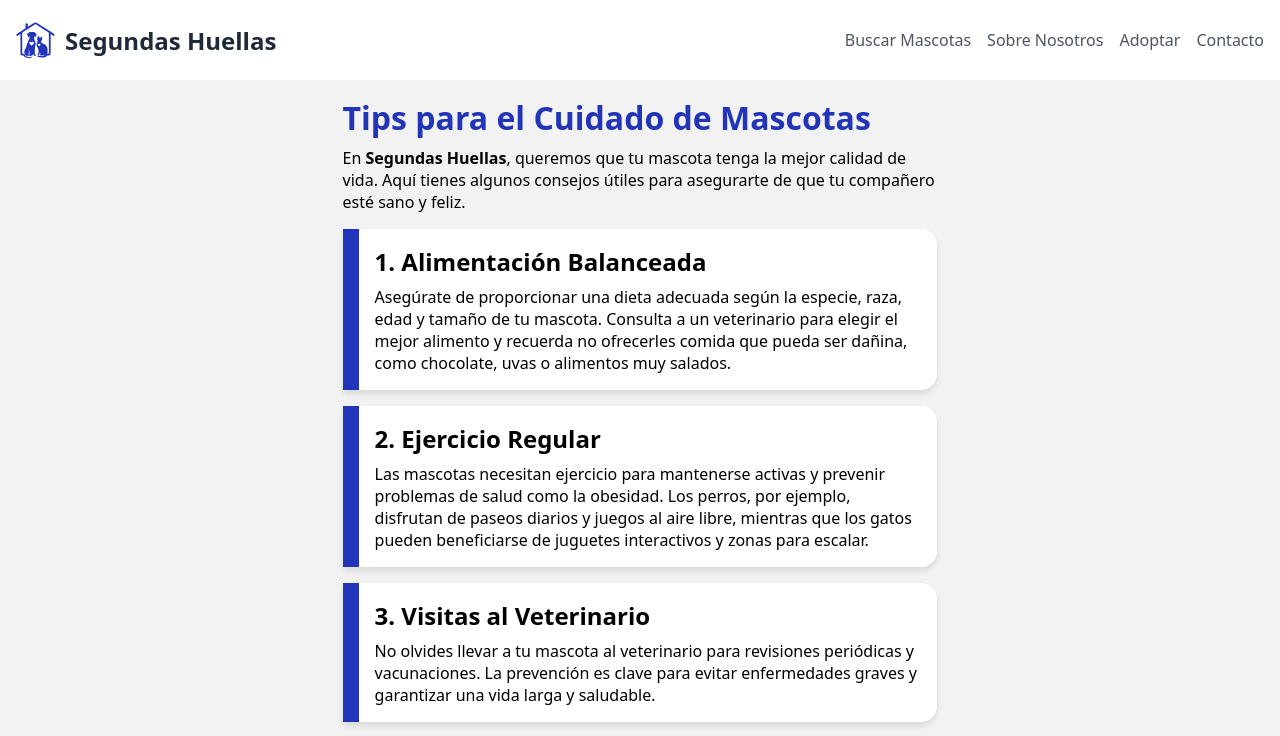
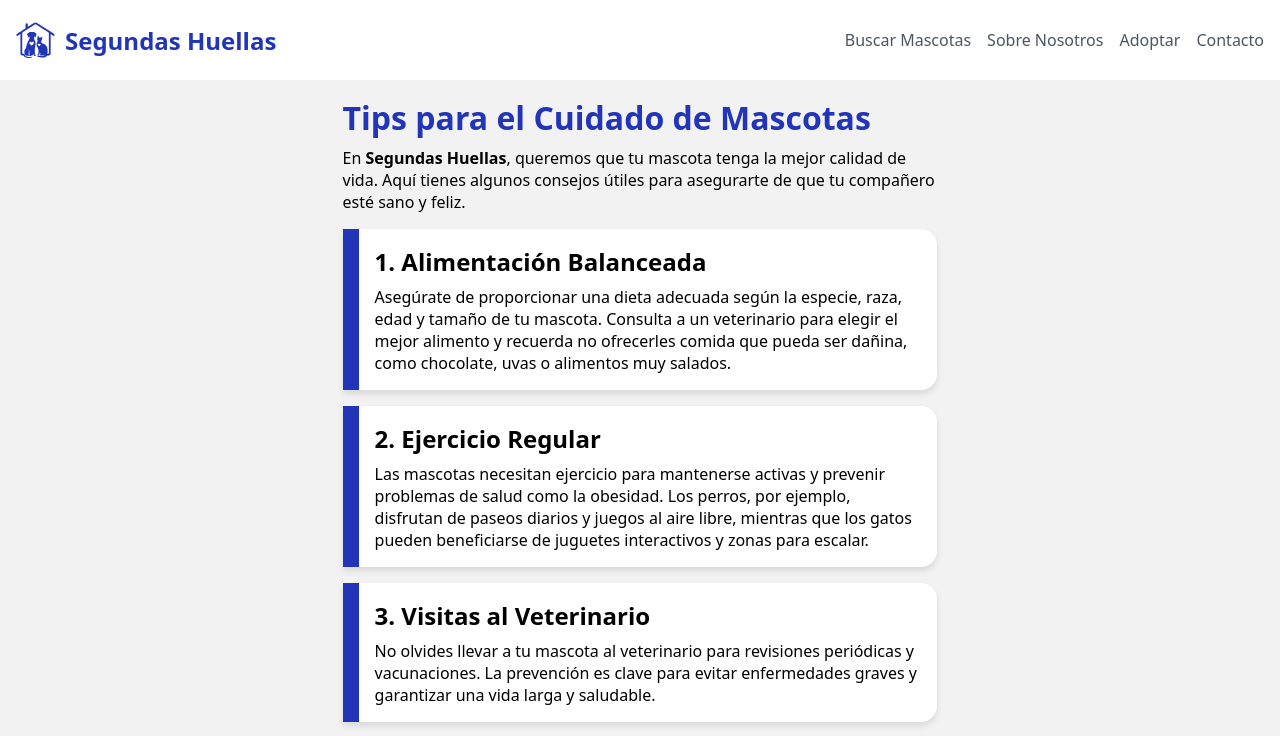
Before and after one commit to No-Country-simulation/C22-23-t-webapp, a React (Vite) app in the folder frontend/: page /SegundasHuellas/tips in a window 1280 px wide. Shown: the top 736 px of the page. Built offline with nearby package versions, Linux system fonts and the light colour scheme.

Commit message:
Fix color contrast issues in Headers regarding title and logo colors

```diff
--- a/frontend/src/components/LandingPageHeader/LandingPageHeader.css
+++ b/frontend/src/components/LandingPageHeader/LandingPageHeader.css
@@ -23,7 +23,7 @@
 #LandingPageTitle {
     font-size: 1.5rem;
     font-weight: 700;
-    color: #1f2937;
+    color: var(--clr-accent);
 }
 
 /* Navigation */
--- a/frontend/src/components/header/Header.css
+++ b/frontend/src/components/header/Header.css
@@ -28,7 +28,7 @@
     width: 3rem;
 }
 
-#HeaderLogoTitle { color: #2235b8; }
+#HeaderLogoTitle { color: var(--clr-accent); }
 
 #HeaderMenuButton {
     min-height: 3rem;
```
